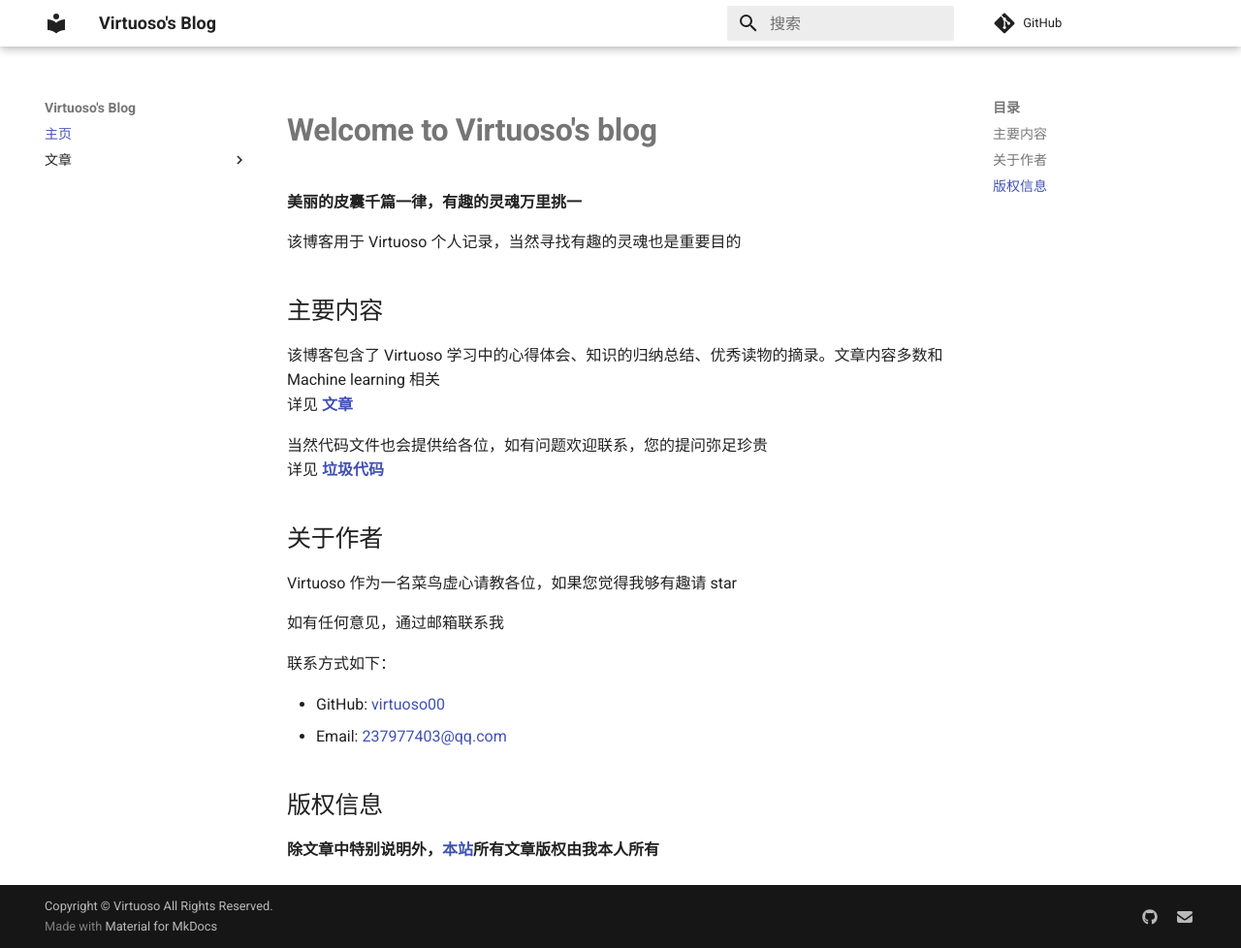
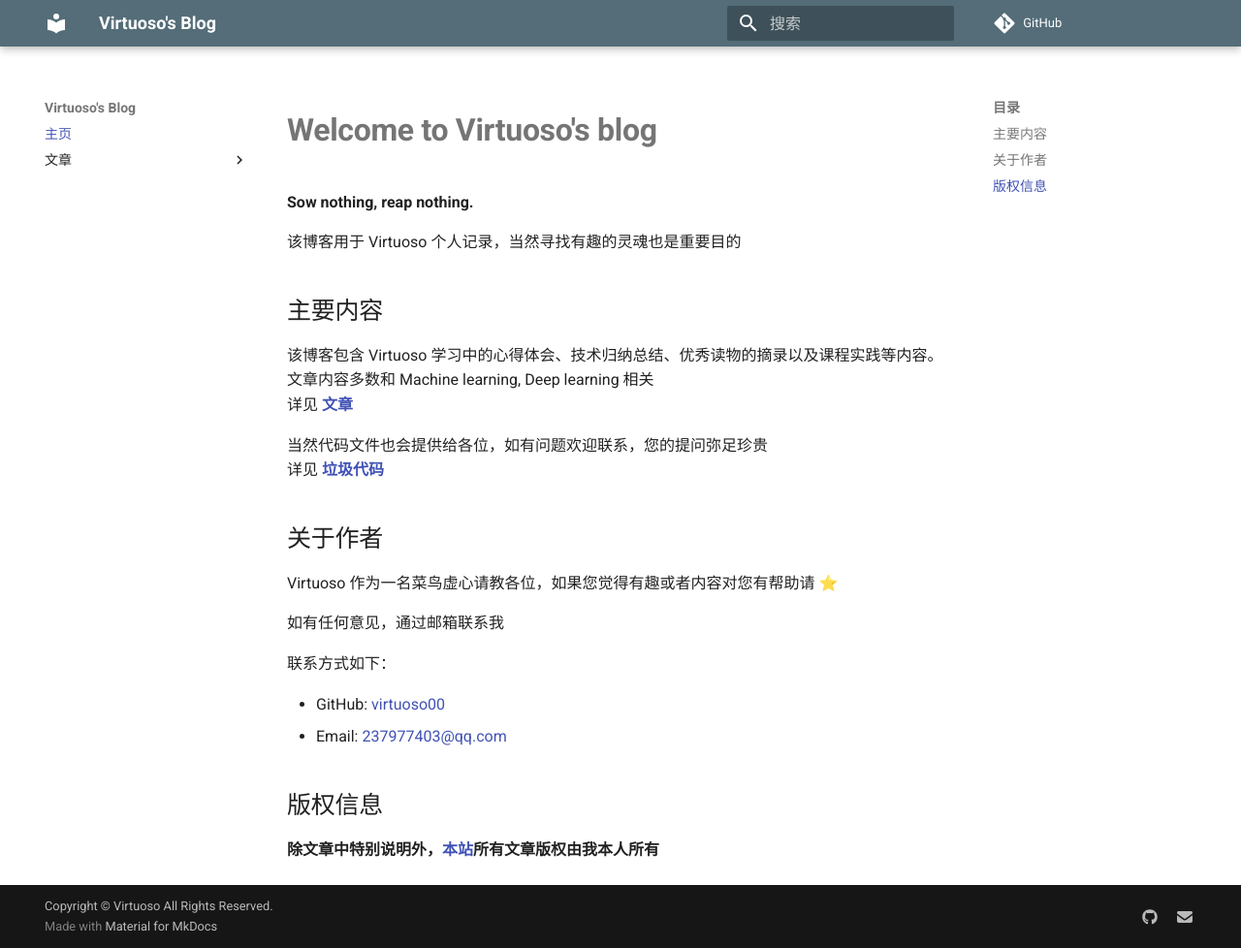
Before and after one commit to virtuoso00/friday, an MkDocs documentation site: the page built from docs/index.md, in a window 1280 px wide and 978 px high. Shown: the whole window at 97% size. Built offline with MkDocs 1.6.1 and Material for MkDocs 9.7.7, drawn with Linux system fonts in a browser that asks for light colours; comment, search, counter and statistics services are not loaded; old or Windows-style settings are respelled for this version of MkDocs.

Commit message:
theme changes

```diff
--- a/docs/index.md
+++ b/docs/index.md
@@ -3,13 +3,13 @@ hero:There is no royal road to learning.
 <span id="comments_switch" hidden>False</span>
 
 # **Welcome to Virtuoso's blog**
-**美丽的皮囊千篇一律，有趣的灵魂万里挑一**
+**Sow nothing, reap nothing.**
 
 该博客用于 Virtuoso 个人记录，当然寻找有趣的灵魂也是重要目的
 
 ## 主要内容
 
-该博客包含了 Virtuoso 学习中的心得体会、知识的归纳总结、优秀读物的摘录。文章内容多数和 Machine learning 相关 </br>
+该博客包含 Virtuoso 学习中的心得体会、技术归纳总结、优秀读物的摘录以及课程实践等内容。文章内容多数和 Machine learning, Deep learning 相关</br>
 详见 **[文章](ML/index.md)**
 
 当然代码文件也会提供给各位，如有问题欢迎联系，您的提问弥足珍贵</br>
@@ -17,7 +17,7 @@ hero:There is no royal road to learning.
 
 ## 关于作者
 
-Virtuoso 作为一名菜鸟虚心请教各位，如果您觉得我够有趣请 star
+Virtuoso 作为一名菜鸟虚心请教各位，如果您觉得有趣或者内容对您有帮助请 ⭐
 
 如有任何意见，通过邮箱联系我
 
@@ -28,4 +28,4 @@ Virtuoso 作为一名菜鸟虚心请教各位，如果您觉得我够有趣请 s
 
 ## 版权信息
 
-**除文章中特别说明外，[本站](https://blog.de1ete.com)所有文章版权由我本人所有**
+**除文章中特别说明外，[本站](https://blog.v1rtuoso.cn)所有文章版权由我本人所有**
--- a/mkdocs.yml
+++ b/mkdocs.yml
@@ -3,8 +3,8 @@ theme:
   name: 'material'
   language: 'zh'
   palette:
-      primary: 'White'
-      accent: 'light blue'
+      primary: 'Blue Grey'
+      accent: 'Light Blue'
 remote_branch: gh-pages
 remote_name: origin
 repo_url: 'https://github.com/virtuoso00/friday/'
```
Also changed, not shown: site/404.html, site/ML/Neural network-Multiple categories/index.html, site/ML/index.html, site/index.html, site/search/search_index.json, site/sitemap.xml, 1 other file.
